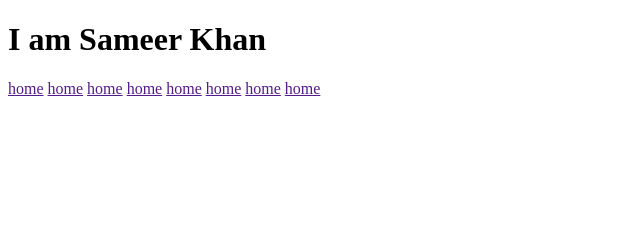
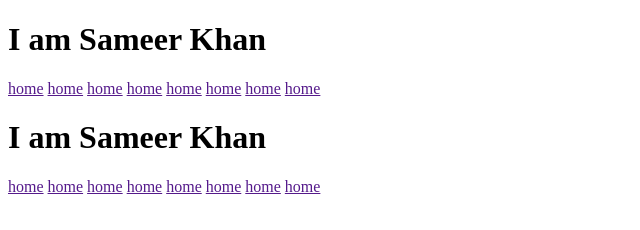
Before and after one commit to TameezNawab/Sameer, a plain HTML site: page index.html in a window 1280 px wide. Shown: the whole page, without its empty margins (0-640 px from the left). Drawn offline with Linux system fonts and the light colour scheme.

Commit message:
this is my third  line code

```diff
--- a/index.html
+++ b/index.html
@@ -22,5 +22,21 @@
             <a href="">home</a>
 
     </div>
+
+
+
+    <h1>I am Sameer Khan </h1>
+
+    <div class="box">
+            <a href="">home</a>
+            <a href="">home</a>
+            <a href="">home</a>
+            <a href="">home</a>
+            <a href="">home</a>
+            <a href="">home</a>
+            <a href="">home</a>
+            <a href="">home</a>
+
+    </div>
 </body>
 </html>
```
